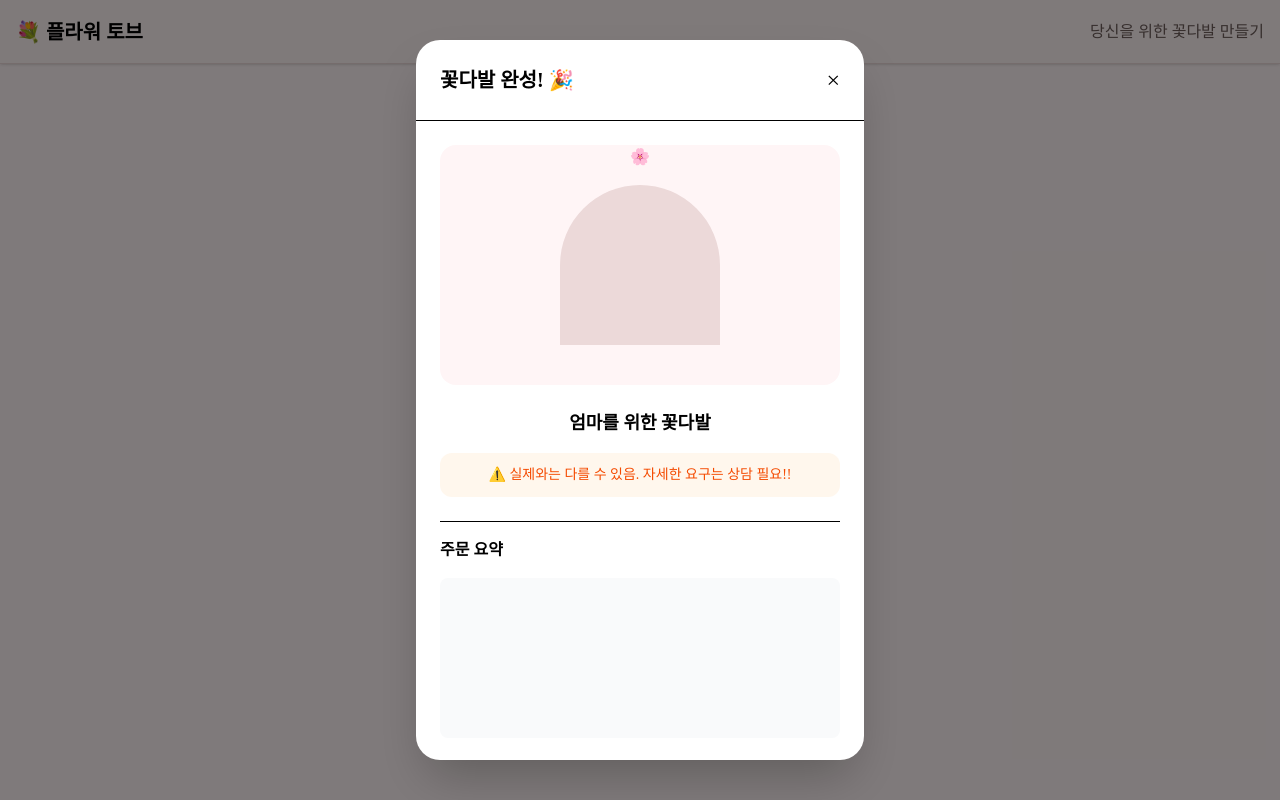
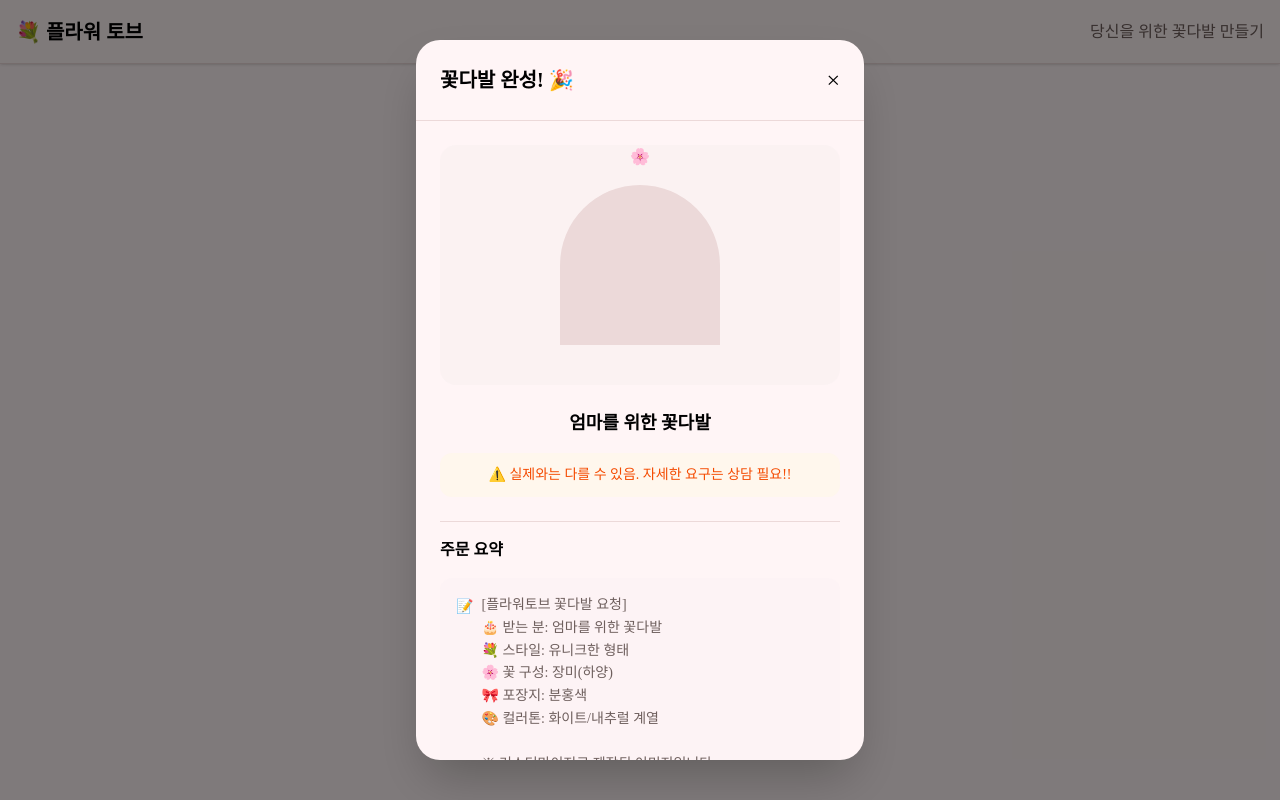
Before and after one commit to Team-Locode/Locode-FE, a React (Vite) app: page /modal in a window 1280 px wide. Built offline with nearby package versions, Linux system fonts and the light colour scheme; a web font is replaced by a local one.

Commit message:
feat : 주문 요약 컴포넌트 구현 완료

```diff
--- a/package.json
+++ b/package.json
@@ -15,6 +15,7 @@
     "lucide-react": "^0.561.0",
     "react": "^18.2.0",
     "react-dom": "^18.2.0",
+    "react-icons": "^5.6.0",
     "react-router-dom": "^7.10.1",
     "tailwind-merge": "^3.4.0",
     "tailwindcss": "^4.1.18"
--- /dev/null
+++ b/src/component/SummaryBox.tsx
@@ -0,0 +1,19 @@
+const SummaryBox = ({ content }: { content?: string }) => {
+  return (
+    <div className="w-full max-w-2xl mx-auto my-4">
+      {/* 컴포넌트 본체 */}
+      <div className="bg-summary rounded-xl p-4 text-sm text-summary whitespace-pre-line leading-relaxed ">
+        {/* 요약 아이콘이나 타이틀이 필요하다면 여기에 추가 가능 */}
+        <div className="flex items-start gap-2">
+          <span className="mt-0.5">📝</span>
+          <div>
+            {content ||
+              "이곳에 요약된 내용이 표시됩니다. 스크린샷의 속성을 그대로 반영하여 부드러운 핑크빛 배경과 가독성 좋은 글자색을 적용했습니다."}
+          </div>
+        </div>
+      </div>
+    </div>
+  );
+};
+
+export default SummaryBox;
--- a/src/pages/modalPage.tsx
+++ b/src/pages/modalPage.tsx
@@ -1,18 +1,33 @@
-import { useState } from "react";
-import Card from "../component/Card";
 import { useNavigate } from "react-router-dom";
+import SummaryBox from "../component/SummaryBox";
+import {
+  FaCopy,
+  FaCalendarCheck,
+  FaComment,
+  FaInstagram,
+  FaExternalLinkAlt,
+} from "react-icons/fa"; // react-icons 설치 필요
 
 export default function ModalPage() {
   const navigate = useNavigate();
 
+  // 요약에 들어갈 실제 내용 (예시 데이터)
+  const summaryContent = `[플라워토브 꽃다발 요청]
+🎂 받는 분: 엄마를 위한 꽃다발
+💐 스타일: 유니크한 형태
+🌸 꽃 구성: 장미(하양)
+🎀 포장지: 분홍색
+🎨 컬러톤: 화이트/내추럴 계열
+
+※ 커스터마이저로 제작된 이미지입니다.`;
   return (
     <div className="fixed inset-0 z-50 flex items-center justify-center bg-black/50 p-4">
       <div
-        className="relative w-full max-w-md bg-white rounded-3xl shadow-2xl overflow-y-auto max-h-[90vh]"
+        className="relative w-full max-w-md bg-pink rounded-3xl shadow-2xl overflow-y-auto max-h-[90vh]"
         onClick={(e) => e.stopPropagation()}
       >
         {/* 헤더: 닫기 버튼 */}
-        <div className="flex justify-between items-center p-6 border-b">
+        <div className="flex justify-between items-center p-6 border-b border-pink-2">
           <h2 className="text-xl font-bold">꽃다발 완성! 🎉</h2>
           <button onClick={() => navigate(-1)} className="text-2xl">
             ×
@@ -21,7 +36,7 @@ export default function ModalPage() {
 
         {/* 컨텐츠 영역: 이미지 및 설명 */}
         <div className="p-6">
-          <div className="bg-[#FFF5F6] rounded-2xl p-10 flex justify-center mb-6">
+          <div className="bg-content-area rounded-2xl p-10 flex justify-center mb-6">
             {/* 여기에 꽃다발 이미지 */}
             <div className="w-40 h-40 bg-pink-2 rounded-t-full relative">
               <span className="absolute -top-10 left-1/2 -translate-x-1/2">
@@ -38,9 +53,41 @@ export default function ModalPage() {
           </div>
 
           <div className="space-y-4">
-            <p className="font-bold border-t pt-4">주문 요약</p>
+            <p className="font-bold border-t border-pink-2 pt-4">주문 요약</p>
             {/* 긴 내용... (자동으로 스크롤 생김) */}
-            <div className="h-40 bg-gray-50 rounded-lg"></div>
+            {/* 2. 기존 빈 div 대신 SummaryBox 적용 */}
+            <SummaryBox content={summaryContent} />
+
+            <button className="w-full flex items-center justify-center gap-2 py-3 border border-gray-200 rounded-xl text-sm font-medium hover:bg-gray-50 transition">
+              <FaCopy className="text-gray-400" /> 주문 내용 복사하기
+            </button>
+          </div>
+
+          {/* 주문/상담하기 섹션 */}
+          <div className="space-y-3">
+            <p className="font-bold text-gray-800 ml-1">주문/상담하기</p>
+            <div className="grid grid-cols-2 gap-3">
+              <button className="flex flex-col items-center justify-center py-4 bg-[#58C777] text-white rounded-2xl font-bold gap-1 shadow-sm hover:opacity-90 transition">
+                <FaCalendarCheck size={20} />
+                <span className="text-sm">네이버 예약</span>
+              </button>
+              <button className="flex flex-col items-center justify-center py-4 bg-[#FAE100] text-[#3C1E1E] rounded-2xl font-bold gap-1 shadow-sm hover:opacity-90 transition">
+                <FaComment size={20} />
+                <span className="text-sm">카카오톡 상담</span>
+              </button>
+            </div>
+            <button className="w-full flex items-center justify-center gap-2 py-4 border border-gray-200 rounded-2xl text-sm font-bold hover:bg-gray-50 transition">
+              <FaInstagram className="text-pink-500" /> 인스타그램 스토리
+              공유하기
+            </button>
+          </div>
+
+          {/* 포트폴리오 링크 */}
+          <div className="flex justify-between items-center pt-4 border-t border-gray-100">
+            <span className="font-bold text-gray-800">사장님 포트폴리오</span>
+            <button className="text-pink-500 text-sm flex items-center gap-1 hover:underline">
+              더 보기 <FaExternalLinkAlt size={12} />
+            </button>
           </div>
         </div>
       </div>
--- a/src/styles/colors.css
+++ b/src/styles/colors.css
@@ -2,83 +2,200 @@
 @layer base {
   :root {
     /* Primary Colors - pink */
-    --color-pink: #FFF5F6; /* 배경 색 */
-    --color-pink-2: #ECD9D9; /* 배경 border 색 */
-    --color-pink-3: #6E5E5B; /* 글자 색 1 예) 헤더 */
+    --color-pink: #fff5f6; /* 배경 색 */
+    --color-pink-2: #ecd9d9; /* 배경 border 색 */
+    --color-pink-3: #6e5e5b; /* 글자 색 1 예) 헤더 */
     --color-pink-4: #342422; /* 글자 색 2 예) 검정 대용 */
 
-    --color-highlight: #EB5468; /* 강조 표현 */
+    --color-highlight: #eb5468; /* 강조 표현 */
+    --color-content-bg: oklab(
+      0.959999 0.00983775 0.00175911 / 0.5
+    ); /*완성 시 꽃 다발 뒷배경*/
+    /* 30% 투명도의 oklab 색상 */
+    --summary-bg: oklab(0.959999 0.00983775 0.00175911 / 0.3);
+    --summary-text: lab(41.8321 5.88313 3.9148);
   }
 }
 
 @layer components {
   /* Text Colors - pink */
-  .text-pink { @apply text-[var(--color-pink)]; }
-  .text-pink-2 { @apply text-[var(--color-pink-2)]; }
-  .text-pink-3 { @apply text-[var(--color-pink-3)]; }
-  .text-pink-4 { @apply text-[var(--color-pink-4)]; }
-  .text-highlight { @apply text-[var(--color-highlight)]; }
+  .text-pink {
+    @apply text-[var(--color-pink)];
+  }
+  .text-pink-2 {
+    @apply text-[var(--color-pink-2)];
+  }
+  .text-pink-3 {
+    @apply text-[var(--color-pink-3)];
+  }
+  .text-pink-4 {
+    @apply text-[var(--color-pink-4)];
+  }
+  .text-highlight {
+    @apply text-[var(--color-highlight)];
+  }
 
   /* Background Colors - pink */
-  .bg-pink { @apply bg-[var(--color-pink)]; }
-  .bg-pink-2 { @apply bg-[var(--color-pink-2)]; }
-  .bg-pink-3 { @apply bg-[var(--color-pink-3)]; }
-  .bg-pink-4 { @apply bg-[var(--color-pink-4)]; }
-  .bg-highlight { @apply bg-[var(--color-highlight)]; }
+  .bg-pink {
+    @apply bg-[var(--color-pink)];
+  }
+  .bg-pink-2 {
+    @apply bg-[var(--color-pink-2)];
+  }
+  .bg-pink-3 {
+    @apply bg-[var(--color-pink-3)];
+  }
+  .bg-pink-4 {
+    @apply bg-[var(--color-pink-4)];
+  }
+  .bg-highlight {
+    @apply bg-[var(--color-highlight)];
+  }
+  .bg-content-area {
+    background-color: var(--color-content-bg);
+  }
+  .bg-summary {
+    background-color: var(--summary-bg);
+  }
 
   /* Border Colors - pink */
-  .border-pink { @apply border-[var(--color-pink)]; }
-  .border-pink-2 { @apply border-[var(--color-pink-2)]; }
-  .border-pink-3 { @apply border-[var(--color-pink-3)]; }
-  .border-pink-4 { @apply border-[var(--color-pink-4)]; }
-  .border-highlight { @apply border-[var(--color-highlight)]; }
+  .border-pink {
+    @apply border-[var(--color-pink)];
+  }
+  .border-pink-2 {
+    @apply border-[var(--color-pink-2)];
+  }
+  .border-pink-3 {
+    @apply border-[var(--color-pink-3)];
+  }
+  .border-pink-4 {
+    @apply border-[var(--color-pink-4)];
+  }
+  .border-highlight {
+    @apply border-[var(--color-highlight)];
+  }
 
   /* Hover Background Colors - pink */
-  .hover\:bg-pink { @apply hover:bg-[var(--color-pink)]; }
-  .hover\:bg-pink-2 { @apply hover:bg-[var(--color-pink-2)]; }
-  .hover\:bg-pink-3 { @apply hover:bg-[var(--color-pink-3)]; }
-  .hover\:bg-pink-4 { @apply hover:bg-[var(--color-pink-4)]; }
-  .hover\:bg-highlight { @apply hover:bg-[var(--color-highlight)]; }
+  .hover\:bg-pink {
+    @apply hover:bg-[var(--color-pink)];
+  }
+  .hover\:bg-pink-2 {
+    @apply hover:bg-[var(--color-pink-2)];
+  }
+  .hover\:bg-pink-3 {
+    @apply hover:bg-[var(--color-pink-3)];
+  }
+  .hover\:bg-pink-4 {
+    @apply hover:bg-[var(--color-pink-4)];
+  }
+  .hover\:bg-highlight {
+    @apply hover:bg-[var(--color-highlight)];
+  }
 
   /* Hover Text Colors - pink */
-  .hover\:text-pink { @apply hover:text-[var(--color-pink)]; }
-  .hover\:text-pink-2 { @apply hover:text-[var(--color-pink-2)]; }
-  .hover\:text-pink-3 { @apply hover:text-[var(--color-pink-3)]; }
-  .hover\:text-pink-4 { @apply hover:text-[var(--color-pink-4)]; }
-  .hover\:text-highlight { @apply hover:text-[var(--color-highlight)]; }
+  .hover\:text-pink {
+    @apply hover:text-[var(--color-pink)];
+  }
+  .hover\:text-pink-2 {
+    @apply hover:text-[var(--color-pink-2)];
+  }
+  .hover\:text-pink-3 {
+    @apply hover:text-[var(--color-pink-3)];
+  }
+  .hover\:text-pink-4 {
+    @apply hover:text-[var(--color-pink-4)];
+  }
+  .hover\:text-highlight {
+    @apply hover:text-[var(--color-highlight)];
+  }
 
   /* Hover Border Colors - pink */
-  .hover\:border-pink { @apply hover:border-[var(--color-pink)]; }
-  .hover\:border-pink-2 { @apply hover:border-[var(--color-pink-2)]; }
-  .hover\:border-pink-3 { @apply hover:border-[var(--color-pink-3)]; }
-  .hover\:border-pink-4 { @apply hover:border-[var(--color-pink-4)]; }
-  .hover\:border-pink-5 { @apply hover:border-[var(--color-pink-5)]; }
+  .hover\:border-pink {
+    @apply hover:border-[var(--color-pink)];
+  }
+  .hover\:border-pink-2 {
+    @apply hover:border-[var(--color-pink-2)];
+  }
+  .hover\:border-pink-3 {
+    @apply hover:border-[var(--color-pink-3)];
+  }
+  .hover\:border-pink-4 {
+    @apply hover:border-[var(--color-pink-4)];
+  }
+  .hover\:border-pink-5 {
+    @apply hover:border-[var(--color-pink-5)];
+  }
 
   /* Focus Ring Colors - pink */
-  .focus\:ring-pink { @apply focus:ring-[var(--color-pink)]; }
-  .focus\:ring-pink-2 { @apply focus:ring-[var(--color-pink-2)]; }
-  .focus\:ring-pink-3 { @apply focus:ring-[var(--color-pink-3)]; }
-  .focus\:ring-pink-4 { @apply focus:ring-[var(--color-pink-4)]; }
-  .focus\:ring-highlight { @apply focus:ring-[var(--color-highlight)]; }
+  .focus\:ring-pink {
+    @apply focus:ring-[var(--color-pink)];
+  }
+  .focus\:ring-pink-2 {
+    @apply focus:ring-[var(--color-pink-2)];
+  }
+  .focus\:ring-pink-3 {
+    @apply focus:ring-[var(--color-pink-3)];
+  }
+  .focus\:ring-pink-4 {
+    @apply focus:ring-[var(--color-pink-4)];
+  }
+  .focus\:ring-highlight {
+    @apply focus:ring-[var(--color-highlight)];
+  }
 
   /* Focus Background Colors - pink */
-  .focus\:bg-pink { @apply focus:bg-[var(--color-pink)]; }
-  .focus\:bg-pink-2 { @apply focus:bg-[var(--color-pink-2)]; }
-  .focus\:bg-pink-3 { @apply focus:bg-[var(--color-pink-3)]; }
-  .focus\:bg-pink-4 { @apply focus:bg-[var(--color-pink-4)]; }
-  .focus\:bg-highlight { @apply focus:bg-[var(--color-highlight)]; }
+  .focus\:bg-pink {
+    @apply focus:bg-[var(--color-pink)];
+  }
+  .focus\:bg-pink-2 {
+    @apply focus:bg-[var(--color-pink-2)];
+  }
+  .focus\:bg-pink-3 {
+    @apply focus:bg-[var(--color-pink-3)];
+  }
+  .focus\:bg-pink-4 {
+    @apply focus:bg-[var(--color-pink-4)];
+  }
+  .focus\:bg-highlight {
+    @apply focus:bg-[var(--color-highlight)];
+  }
 
   /* Focus Text Colors - pink */
-  .focus\:text-pink { @apply focus:text-[var(--color-pink)]; }
-  .focus\:text-pink-2 { @apply focus:text-[var(--color-pink-2)]; }
-  .focus\:text-pink-3 { @apply focus:text-[var(--color-pink-3)]; }
-  .focus\:text-pink-4 { @apply focus:text-[var(--color-pink-4)]; }
-  .focus\:text-highlight { @apply focus:text-[var(--color-highlight)]; }
+  .focus\:text-pink {
+    @apply focus:text-[var(--color-pink)];
+  }
+  .focus\:text-pink-2 {
+    @apply focus:text-[var(--color-pink-2)];
+  }
+  .focus\:text-pink-3 {
+    @apply focus:text-[var(--color-pink-3)];
+  }
+  .focus\:text-pink-4 {
+    @apply focus:text-[var(--color-pink-4)];
+  }
+  .focus\:text-highlight {
+    @apply focus:text-[var(--color-highlight)];
+  }
+
+  /*text*/
+  .text-summary {
+    color: var(--summary-text);
+  }
 
   /* Focus Border Colors - pink */
-  .focus\:border-pink { @apply focus:border-[var(--color-pink)]; }
-  .focus\:border-pink-2 { @apply focus:border-[var(--color-pink-2)]; }
-  .focus\:border-pink-3 { @apply focus:border-[var(--color-pink-3)]; }
-  .focus\:border-pink-4 { @apply focus:border-[var(--color-pink-4)]; }
-  .focus\:border-highlight { @apply focus:border-[var(--color-highlight)]; }
+  .focus\:border-pink {
+    @apply focus:border-[var(--color-pink)];
+  }
+  .focus\:border-pink-2 {
+    @apply focus:border-[var(--color-pink-2)];
+  }
+  .focus\:border-pink-3 {
+    @apply focus:border-[var(--color-pink-3)];
+  }
+  .focus\:border-pink-4 {
+    @apply focus:border-[var(--color-pink-4)];
+  }
+  .focus\:border-highlight {
+    @apply focus:border-[var(--color-highlight)];
+  }
 }
```
Also changed, not shown: 1 other file (tests, documents, lock files or other folders).
